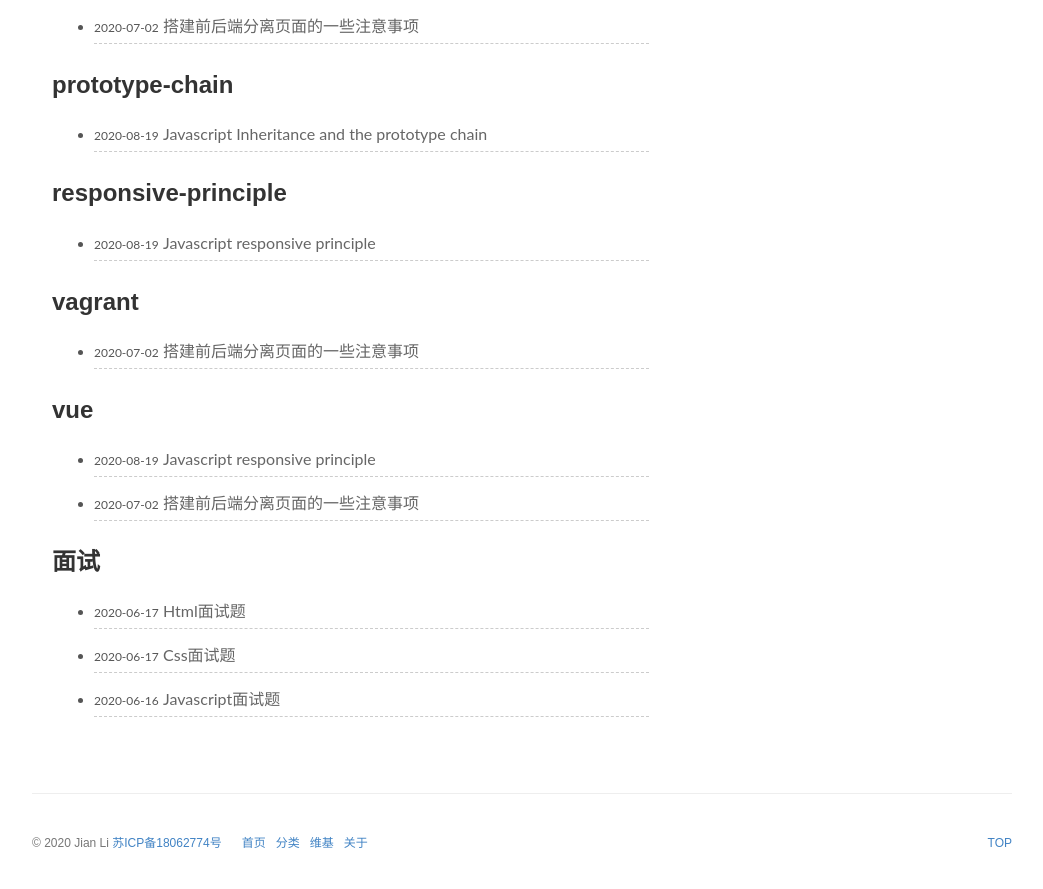
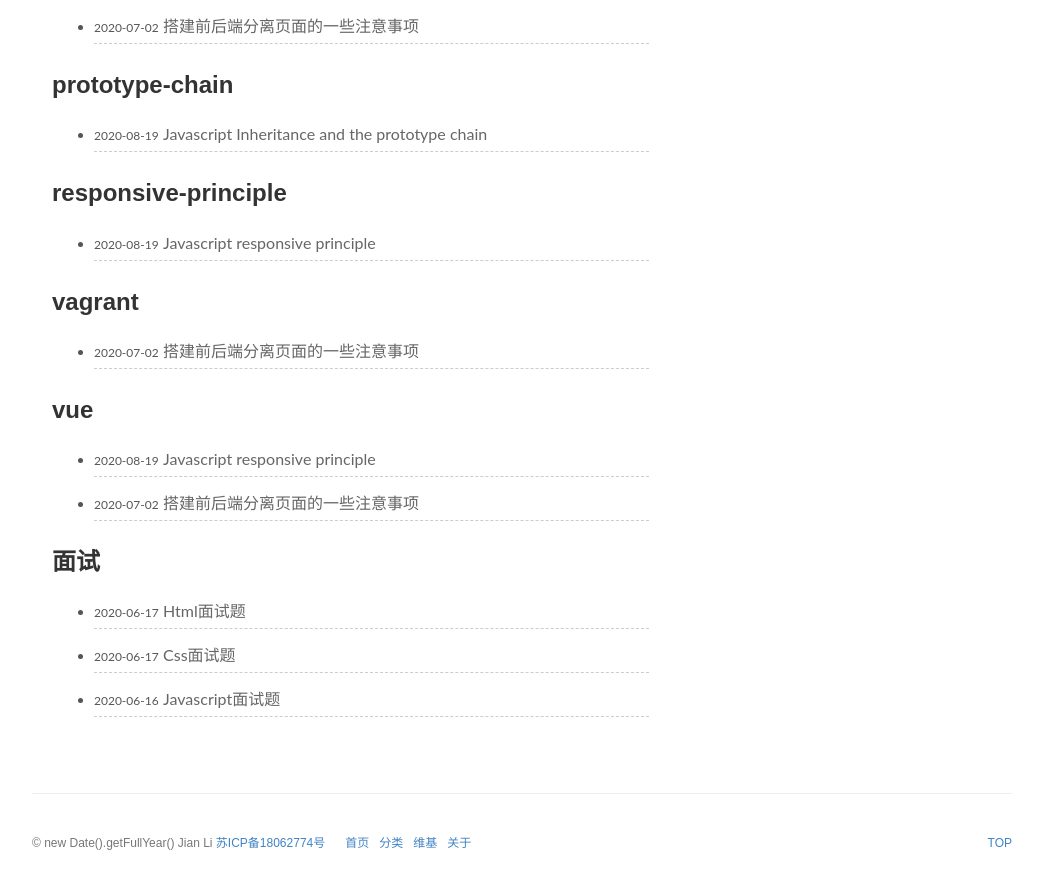
Before and after one commit to TcTOrz/TcTOrz.github.io, a Jekyll site: the page built from pages/categories.md, in a window 1280 px wide and 900 px high, scrolled down 2476 px. Shown: the top 889 px of the window, without its empty margins (118-1161 px from the left). Built offline with Jekyll 4.4.1, drawn with Linux system fonts in a browser that asks for light colours; some web fonts are replaced; comment, search, counter and statistics services are not loaded.

Commit message:
Update footer.html

```diff
--- a/_includes/footer.html
+++ b/_includes/footer.html
@@ -4,7 +4,7 @@
 
         <div class="site-footer" role="contentinfo">
             <div class="copyright left mobile-block">
-                    © 2020
+                    © new Date().getFullYear()
                     <span title="{{ site.author}}">{{ site.author }}</span>
                     <a href="https://beian.miit.gov.cn/#/Integrated/index" >苏ICP备18062774号</a>
                     <a href="javascript:window.scrollTo(0,0)" class="right mobile-visible">TOP</a>
```
